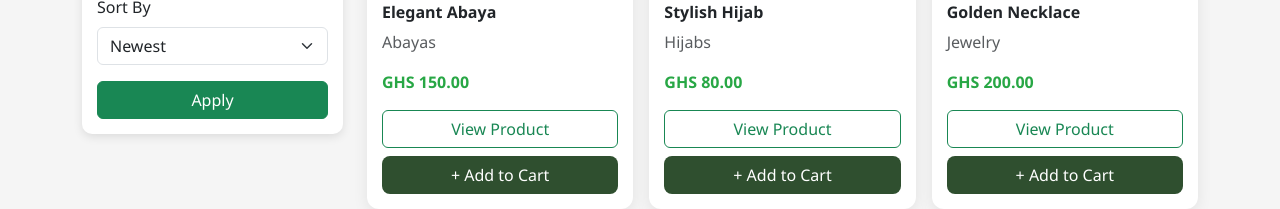
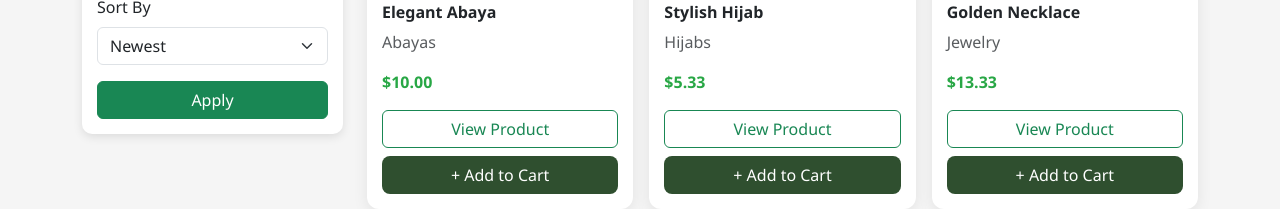
Before and after one commit to LibwebSolutions/HBN, a plain HTML site: page shop.html in a window 1280 px wide. Shown: the part 610-819 px from the top of the page. Drawn offline with nearby package versions, Linux system fonts and the light colour scheme.

Commit message:
Update shop.html

```diff
--- a/shop.html
+++ b/shop.html
@@ -116,7 +116,7 @@ body { font-family: 'Segoe UI', sans-serif; background: #f5f5f5; }
             <div class="product-body">
               <h6 class="fw-bold">Elegant Abaya</h6>
               <p class="text-muted">Abayas</p>
-              <p class="price">GHS 150.00</p>
+              <p class="price">$10.00</p>
               <div class="d-grid gap-2">
                 <a href="product.html" class="btn btn-outline-success">View Product</a>
                 <a href="cart.html" class="btn btn-cart">+ Add to Cart</a>
@@ -124,6 +124,7 @@ body { font-family: 'Segoe UI', sans-serif; background: #f5f5f5; }
             </div>
           </div>
         </div>
+
         <!-- Product 2 -->
         <div class="col-lg-4 col-md-6 col-6">
           <div class="product-card h-100">
@@ -132,7 +133,7 @@ body { font-family: 'Segoe UI', sans-serif; background: #f5f5f5; }
             <div class="product-body">
               <h6 class="fw-bold">Stylish Hijab</h6>
               <p class="text-muted">Hijabs</p>
-              <p class="price">GHS 80.00</p>
+              <p class="price">$5.33</p>
               <div class="d-grid gap-2">
                 <a href="product.html" class="btn btn-outline-success">View Product</a>
                 <a href="cart.html" class="btn btn-cart">+ Add to Cart</a>
@@ -140,6 +141,7 @@ body { font-family: 'Segoe UI', sans-serif; background: #f5f5f5; }
             </div>
           </div>
         </div>
+
         <!-- Product 3 -->
         <div class="col-lg-4 col-md-6 col-6">
           <div class="product-card h-100">
@@ -147,7 +149,7 @@ body { font-family: 'Segoe UI', sans-serif; background: #f5f5f5; }
             <div class="product-body">
               <h6 class="fw-bold">Golden Necklace</h6>
               <p class="text-muted">Jewelry</p>
-              <p class="price">GHS 200.00</p>
+              <p class="price">$13.33</p>
               <div class="d-grid gap-2">
                 <a href="product.html" class="btn btn-outline-success">View Product</a>
                 <a href="cart.html" class="btn btn-cart">+ Add to Cart</a>
@@ -155,7 +157,7 @@ body { font-family: 'Segoe UI', sans-serif; background: #f5f5f5; }
             </div>
           </div>
         </div>
-        <!-- Add more static products as needed -->
+
       </div>
     </div>
   </div>
```
